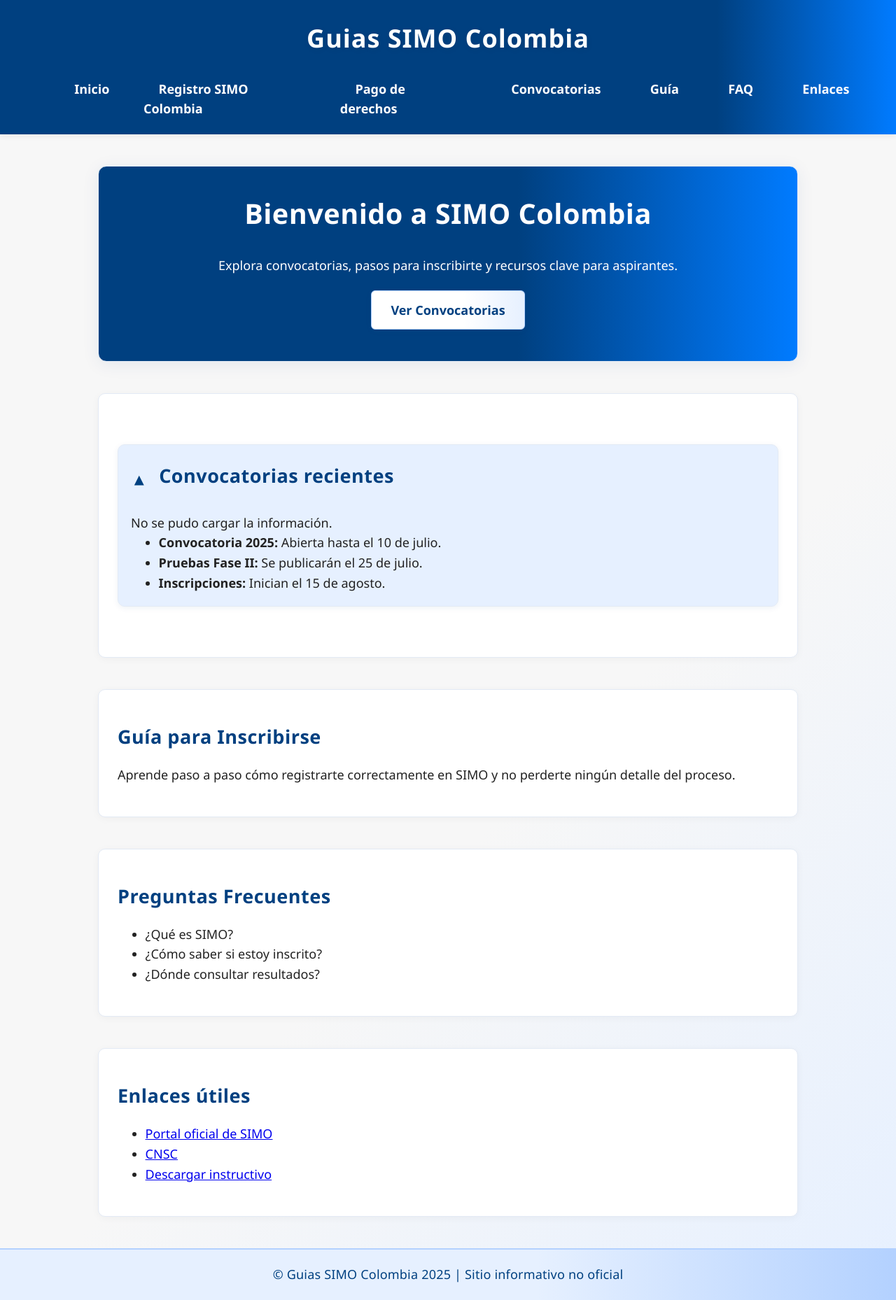
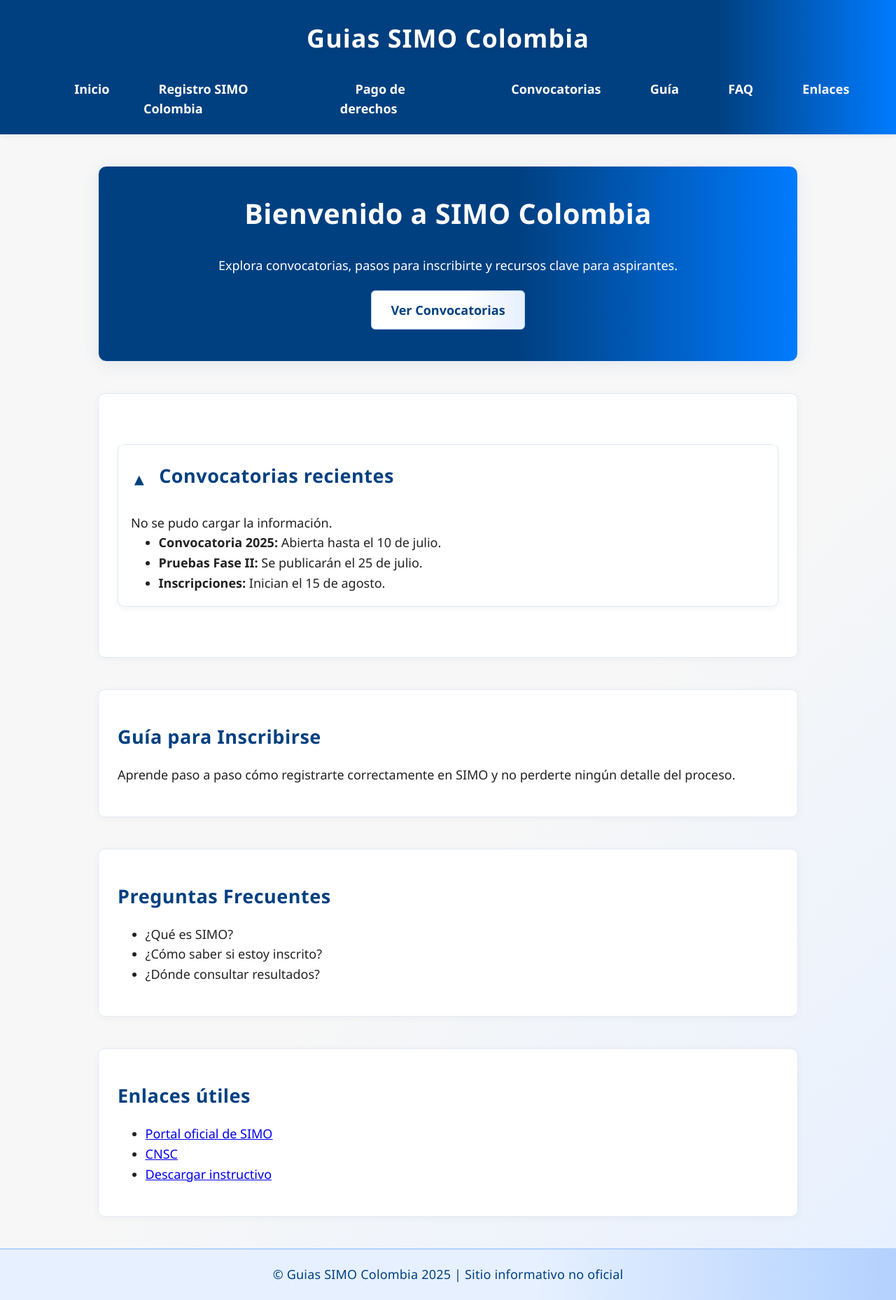
Before and after one commit to ManuDavril31/simo, a Jekyll site: the page built from index.md, in a window 1280 px wide. Shown: the whole page at 70% size. Built offline with Jekyll 4.4.1, drawn with Linux system fonts in a browser that asks for light colours.

Commit message:
remove color details

```diff
--- a/assets/css/style.css
+++ b/assets/css/style.css
@@ -220,13 +220,13 @@
 .convocatorias-details {
   margin: 1.5rem 0;
   border-radius: 10px;
-  background: #f3f6fa;
+  background: #fff;
   box-shadow: 0 2px 8px rgba(0, 64, 128, 0.07);
   border: 1px solid #e3eaf5;
   padding: 0.5rem 1rem 1rem 1rem;
 }
 .convocatorias-details[open] {
-  background: #e6f0ff;
+  background: #fff;
 }
 .convocatorias-details summary {
   cursor: pointer;
```
Also changed, not shown: 1 other file.
